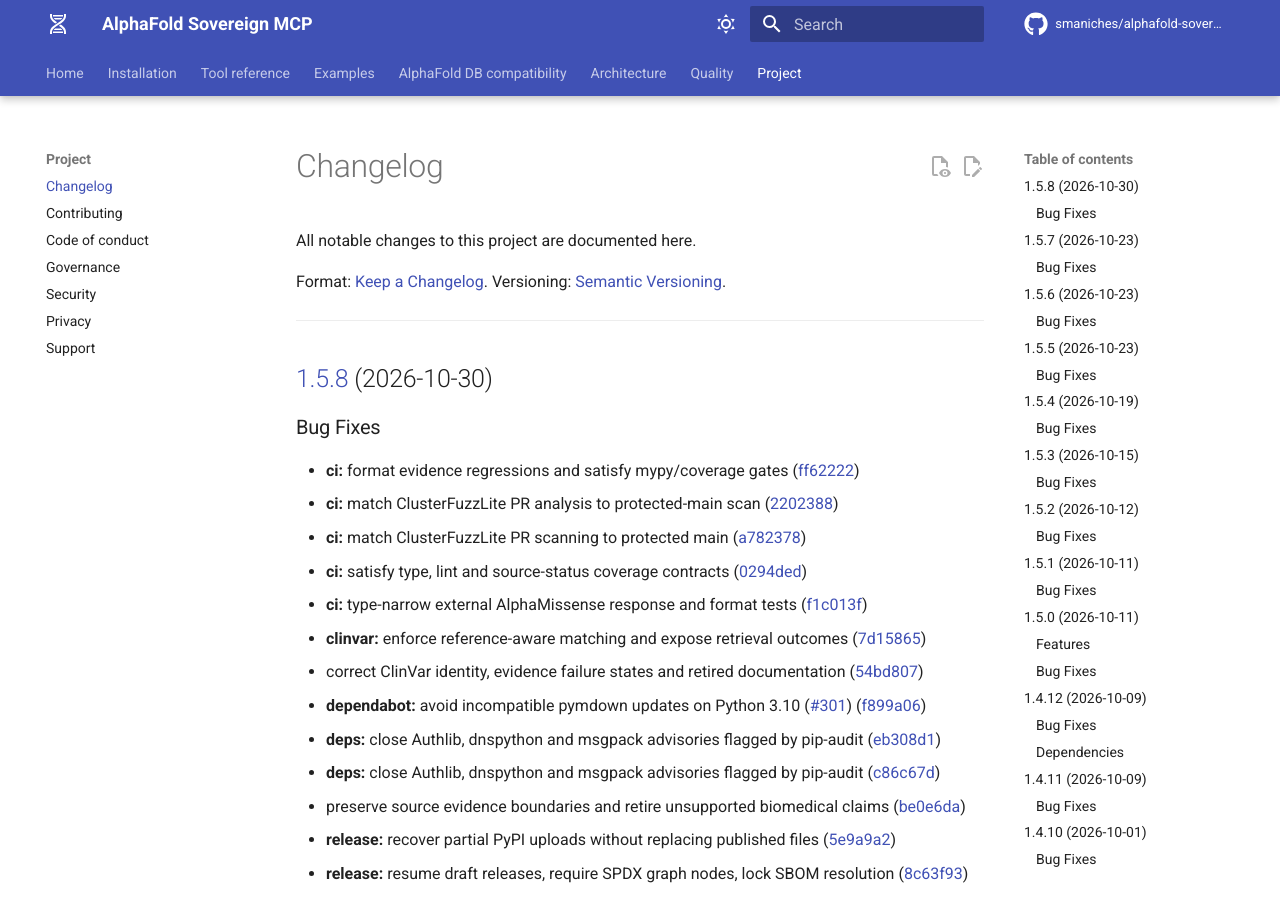
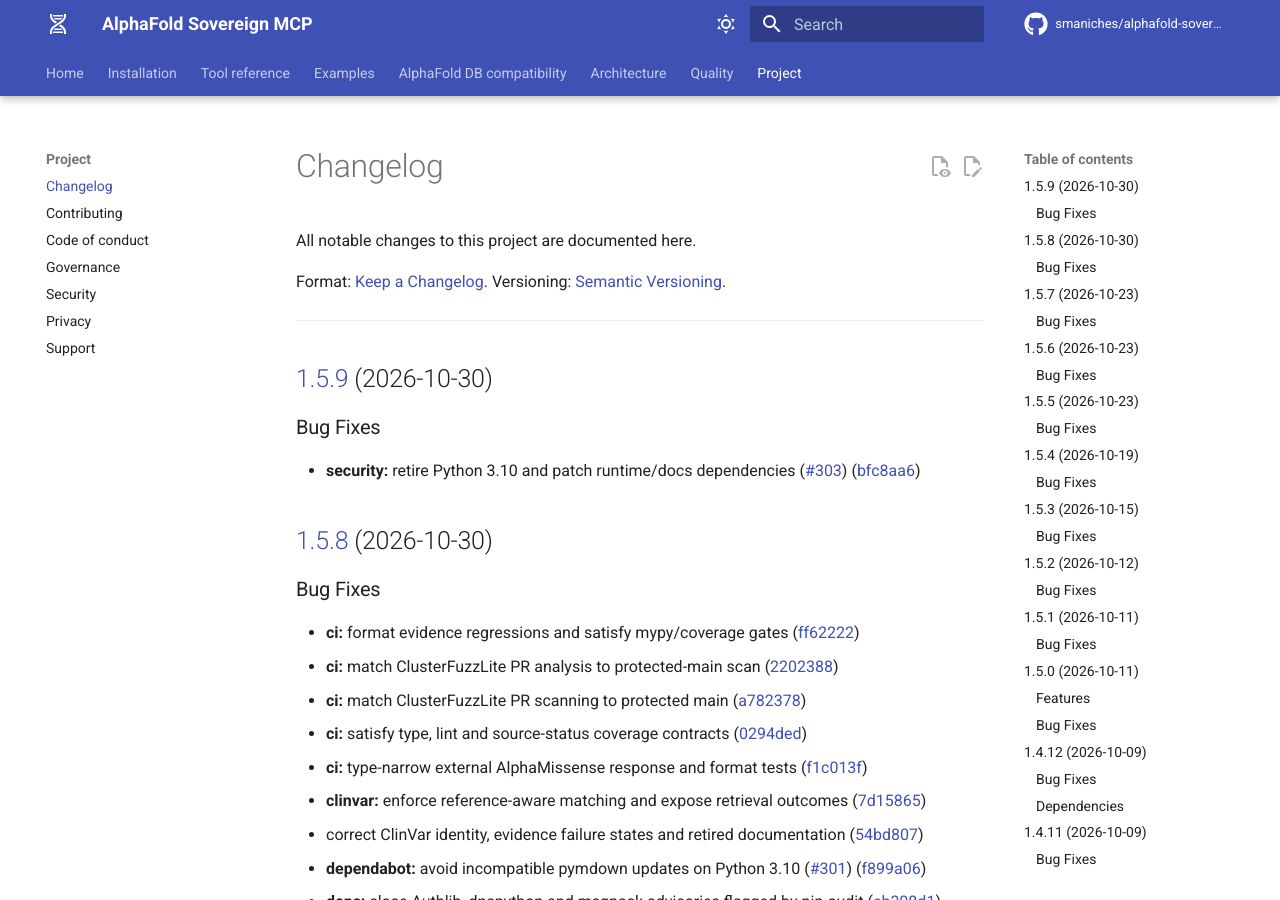
Before and after one commit to smaniches/alphafold-sovereign-mcp, an MkDocs documentation site: the page built from docs/changelog.md, in a window 1280 px wide and 900 px high. Built offline with MkDocs 1.6.1 and Material for MkDocs 9.7.7, drawn with Linux system fonts in a browser that asks for light colours; comment, search, counter and statistics services are not loaded.

Commit message:
chore(main): release 1.5.9

```diff
--- a/CHANGELOG.md
+++ b/CHANGELOG.md
@@ -6,6 +6,13 @@ Format: [Keep a Changelog](https://keepachangelog.com/en/1.1.0/).
 Versioning: [Semantic Versioning](https://semver.org/).
 
 ---
+
+## [1.5.9](https://github.com/smaniches/alphafold-sovereign-mcp/compare/v1.5.8...v1.5.9) (2026-10-30)
+
+
+### Bug Fixes
+
+* **security:** retire Python 3.10 and patch runtime/docs dependencies ([#303](https://github.com/smaniches/alphafold-sovereign-mcp/issues/303)) ([bfc8aa6](https://github.com/smaniches/alphafold-sovereign-mcp/commit/bfc8aa6bb3c2364ce2d2b4921a6d15b8c197a403))
 
 ## [1.5.8](https://github.com/smaniches/alphafold-sovereign-mcp/compare/v1.5.7...v1.5.8) (2026-10-30)
 
--- a/pyproject.toml
+++ b/pyproject.toml
@@ -9,7 +9,7 @@ build-backend = "hatchling.build"
 
 [project]
 name = "alphafold-sovereign-mcp"
-version = "1.5.8"
+version = "1.5.9"
 description = "MCP server wrapping AlphaFold DB and 8 other biomedical data sources, with a local SQLite knowledge graph."
 readme = "README.md"
 license = {text = "Apache-2.0"}
--- a/server.json
+++ b/server.json
@@ -3,7 +3,7 @@
   "name": "io.github.smaniches/alphafold-sovereign-mcp",
   "title": "AlphaFold Sovereign MCP",
   "description": "MCP server for AlphaFold and 8 other biomedical data sources with a local SQLite knowledge graph",
-  "version": "1.5.8",
+  "version": "1.5.9",
   "repository": {
     "url": "https://github.com/smaniches/alphafold-sovereign-mcp",
     "source": "github"
@@ -12,7 +12,7 @@
     {
       "registryType": "pypi",
       "identifier": "alphafold-sovereign-mcp",
-      "version": "1.5.8",
+      "version": "1.5.9",
       "runtimeHint": "uvx",
       "transport": {
         "type": "stdio"
--- a/smithery.yaml
+++ b/smithery.yaml
@@ -16,7 +16,7 @@ description: >-
   must be reviewed by qualified humans before clinical use — see
   STATUS.md and LIMITATIONS.md.
 maturity: beta
-version: "1.5.8" # x-release-please-version
+version: "1.5.9" # x-release-please-version
 homepage: https://github.com/smaniches/alphafold-sovereign-mcp
 license: Apache-2.0
 author:
--- a/src/alphafold_sovereign/__init__.py
+++ b/src/alphafold_sovereign/__init__.py
@@ -11,7 +11,7 @@ Licensed under Apache 2.0.  See `LICENSE`.
 
 from __future__ import annotations
 
-__version__ = "1.5.8"  # x-release-please-version
+__version__ = "1.5.9"  # x-release-please-version
 __author__ = "Santiago Maniches"
 __author_email__ = "santiago@topologica.ai"
 __license__ = "Apache-2.0"
```
Also changed, not shown: README.md (+2 -2 lines), STATUS.md (+2 -2 lines), docs/installation.md (+1 -1 lines), .release-please-manifest.json, .zenodo.json, 2 other files.
